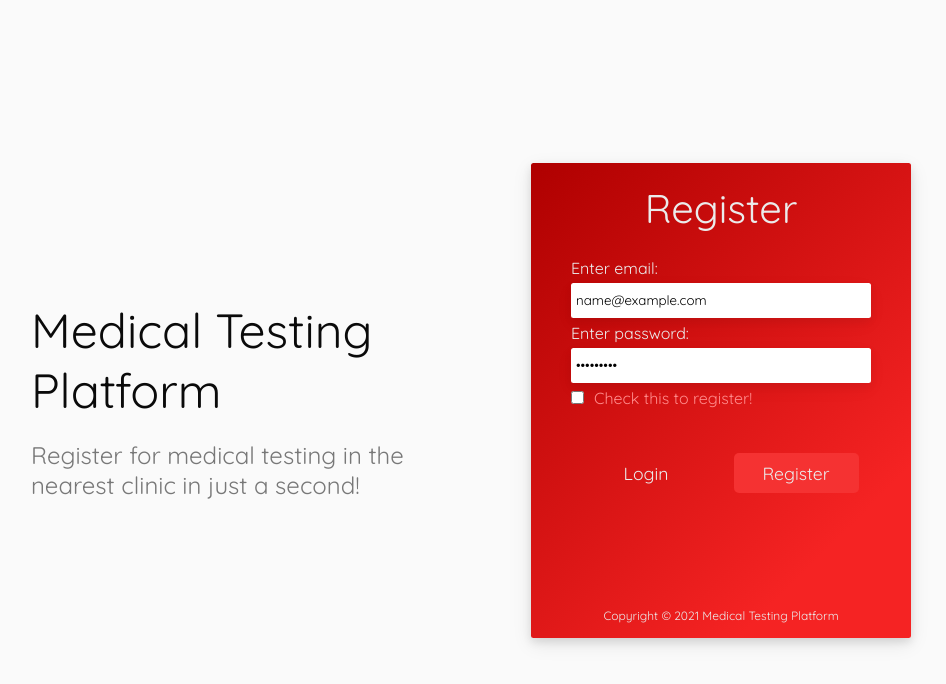
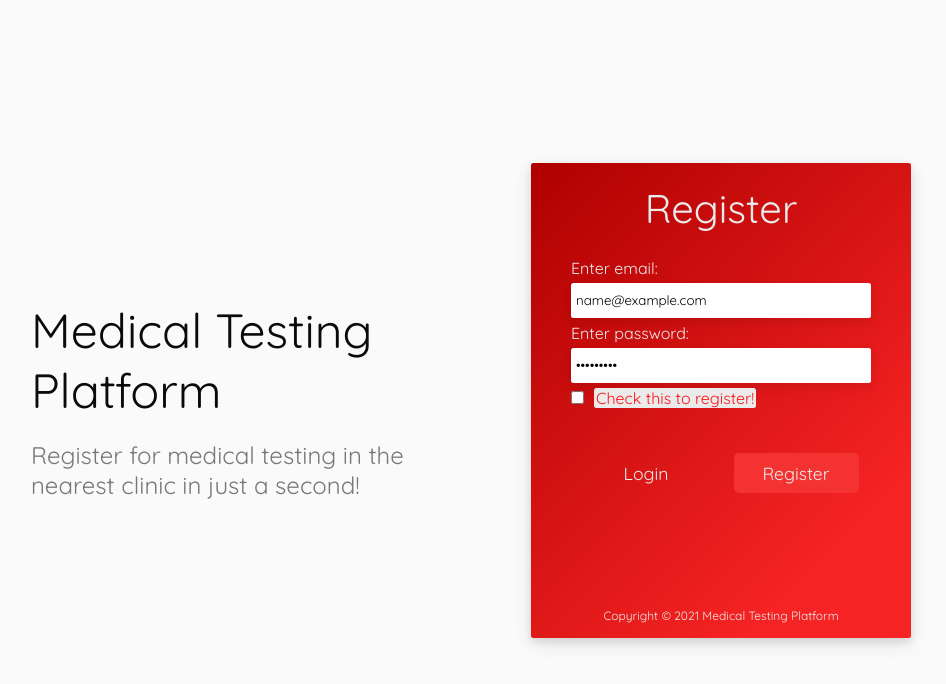
Before and after one commit to dadddda/medical-testing-platform, a plain HTML site: page html/register.html in a window 1280 px wide. Both pictures are taken after typing "name@example.com", "Sample123" into the empty fields and a click on the button "Register". Shown: the whole page, without its empty margins (169-1115 px from the left). Drawn offline with Linux system fonts and the light colour scheme.

Commit message:
Updated error reporting style on login/register screens

```diff
--- a/css/authentication.css
+++ b/css/authentication.css
@@ -105,7 +105,7 @@ div.mainContent {
 .formContent form.form {
     display: flex;
     flex-direction: column;
-    align-items: center;
+    align-items: flex-start;
     justify-content: space-around;
     width: max-content;
 }
@@ -115,21 +115,25 @@ div.mainContent {
 }
 
 .form .error {
-    color: rgb(255, 140, 140);
+    padding: 0 2px;
+    color: rgb(255, 20, 20);
+    border-radius: 2.5px;
+    background-color: rgb(235, 235, 235);
 }
 
 .form label.inputLabel {
     display: flex;
     align-items: center;
     justify-content: flex-start;
-    width: 300px;
-    height: 30px;
+    width: max-content;
+    height: max-content;
+    margin: 5px 0;
 }
 
 .form input.inputField {
     width: 300px;
     height: 35px;
-    padding: 0 5px 0 5px;
+    padding: 0 5px;
     outline: none;
     border: none;
     border-radius: 2.5px;
@@ -141,8 +145,9 @@ div.mainContent {
     display: flex;
     align-items: center;
     justify-content: flex-start;
-    width: 300px;
-    height: 30px;
+    width: max-content;
+    height: max-content;
+    margin: 5px 0;
     color: rgb(235, 235, 235);
 }
 
@@ -180,6 +185,7 @@ div.mainContent {
 .btnGroup button.formBtn:hover {
     box-shadow: 0 4px 8px 0 rgba(0, 0, 0, 0.1), 0 6px 20px 0 rgba(0, 0, 0, 0.09);
     transition: all .2s ease-in-out;
+    cursor: pointer;
 }
 
 .form text.errorText {
```
